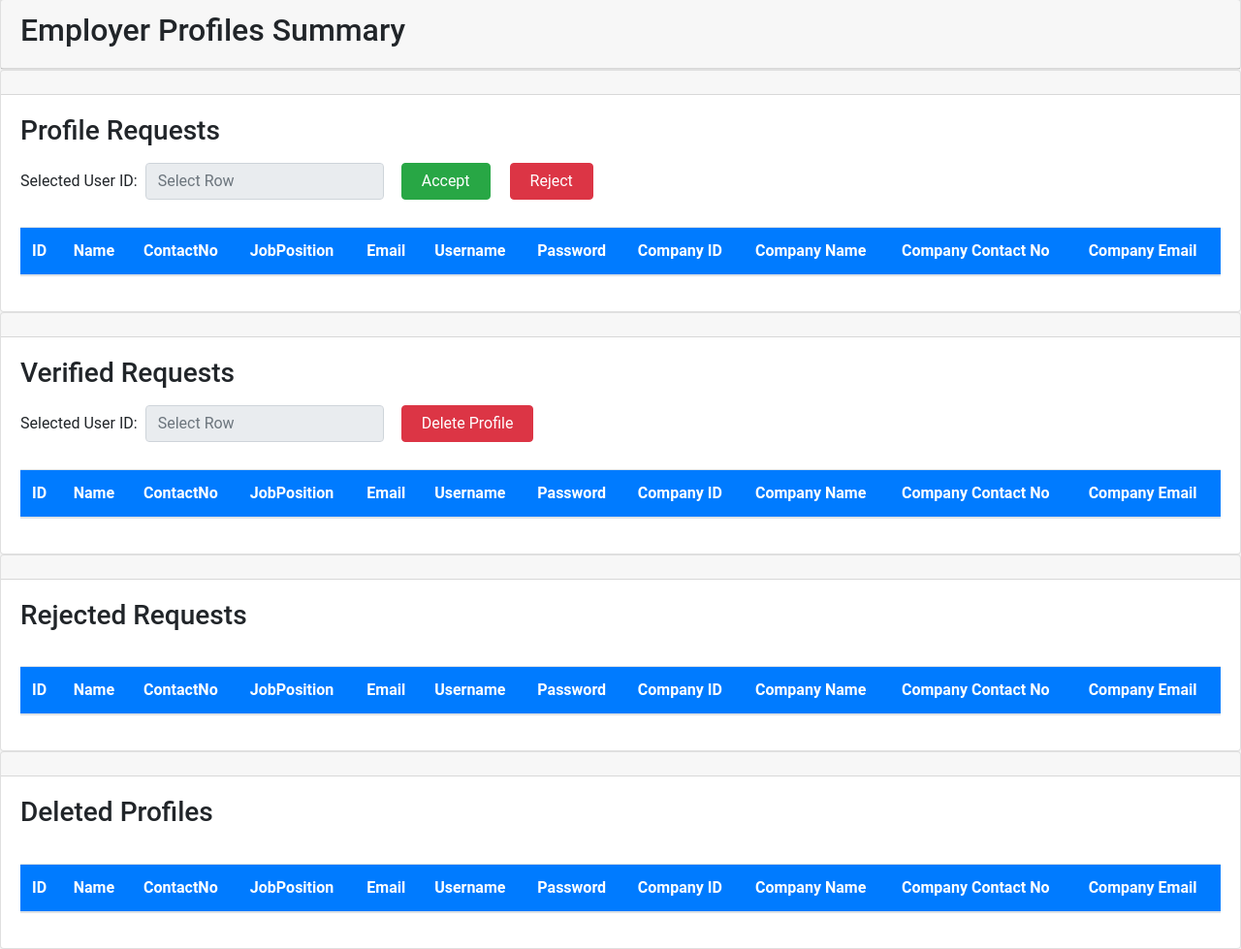
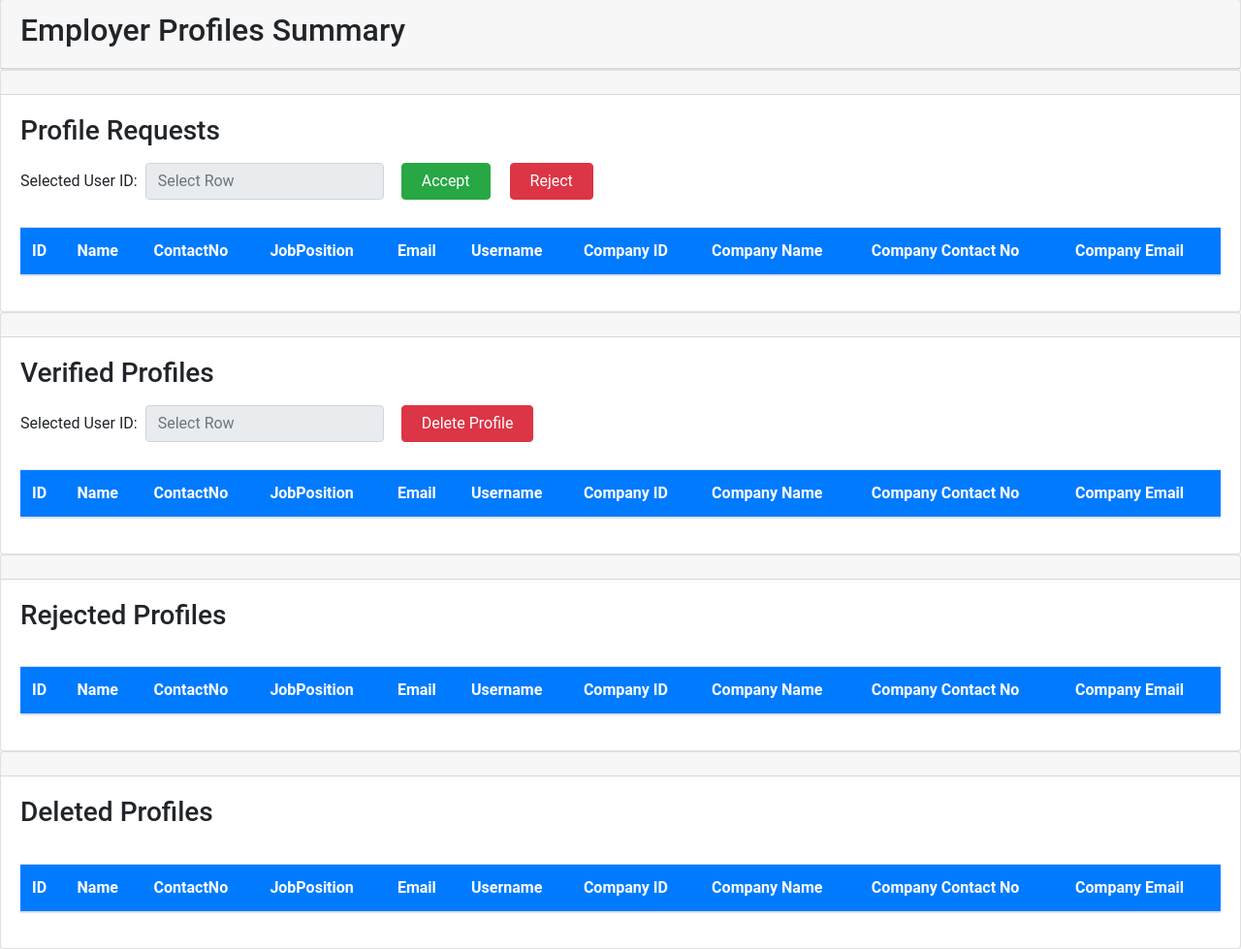
Before and after one commit to Kavinkumarsimple/futureseekers, a CodeIgniter 4 app: the page made by app/Views/AdminEmployerProfiles/index.php in a window 1280 px wide. Shown: the part 98-1077 px from the top of the page at 97% size. Run offline with PHP 8.4 and a stand-in for CodeIgniter, Linux system fonts and the light colour scheme; the template is opened without the code that fills it, so the values that code supplies are empty; some libraries are stand-ins or nearby versions.

Commit message:
Employer Edit Profile Redirect Fixed

```diff
--- a/app/Config/App.php
+++ b/app/Config/App.php
@@ -23,8 +23,8 @@ class App extends BaseConfig
 	 *
 	 * @var string
 	 */
-	public $baseURL = 'http://localhost:8080/';
-	// public $baseURL = 'http://localhost/futureseekerslk/public';
+	// public $baseURL = 'http://localhost:8080/';
+	public $baseURL = 'http://localhost/futureseekerslk/public';
 
 	/**
 	 * --------------------------------------------------------------------------
--- a/app/Views/AdminEmployerProfiles/index.php
+++ b/app/Views/AdminEmployerProfiles/index.php
@@ -102,7 +102,7 @@
                 <th>JobPosition</th>
                 <th>Email</th>
                 <th>Username</th>
-                <th>Password</th>
+                <!-- <th>Password</th> -->
                 <th>Company ID</th>
                 <th>Company Name</th>
                 <th>Company Contact No</th>
@@ -138,7 +138,8 @@
                       <td><?php echo $row->jobPosition; ?></td>
                       <td><?php echo $row->email; ?></td>
                       <td><?php echo $username; ?></td>
-                      <td><?php echo $password; ?></td>
+                      <!-- <td><?php // echo $password;
+                                ?></td> -->
                       <td><?php echo $companyid; ?></td>
                       <td><?php echo $companyname; ?></td>
                       <td><?php echo $companycno; ?></td>
@@ -167,7 +168,7 @@
       <!-- Message comes here -->
     </div>
     <div class="card-body">
-      <h3 class="card-title">Verified Requests</h3>
+      <h3 class="card-title">Verified Profiles</h3>
       <form action="<?php echo site_url('/AdminEmployerProfiles/verify') ?>" method="POST">
         <div class="form-inline">
           <label class="my-1 mr-2" for="inlineFormCustomSelectPref">Selected User ID: </label>
@@ -187,7 +188,7 @@
                 <th>JobPosition</th>
                 <th>Email</th>
                 <th>Username</th>
-                <th>Password</th>
+                <!-- <th>Password</th> -->
                 <th>Company ID</th>
                 <th>Company Name</th>
                 <th>Company Contact No</th>
@@ -223,7 +224,8 @@
                       <td><?php echo $row->jobPosition; ?></td>
                       <td><?php echo $row->email; ?></td>
                       <td><?php echo $username; ?></td>
-                      <td><?php echo $password; ?></td>
+                      <!-- <td><?php // echo $password;
+                                ?></td> -->
                       <td><?php echo $companyid; ?></td>
                       <td><?php echo $companyname; ?></td>
                       <td><?php echo $companycno; ?></td>
@@ -252,7 +254,7 @@
       <!-- Message comes here -->
     </div>
     <div class="card-body">
-      <h3 class="card-title">Rejected Requests</h3>
+      <h3 class="card-title">Rejected Profiles</h3>
 
       <br>
       <div class="table-responsive">
@@ -266,7 +268,7 @@
               <th>JobPosition</th>
               <th>Email</th>
               <th>Username</th>
-                <th>Password</th>
+              <!-- <th>Password</th> -->
               <th>Company ID</th>
               <th>Company Name</th>
               <th>Company Contact No</th>
@@ -302,7 +304,8 @@
                     <td><?php echo $row->jobPosition; ?></td>
                     <td><?php echo $row->email; ?></td>
                     <td><?php echo $username; ?></td>
-                      <td><?php echo $password; ?></td>
+                    <!-- <td><?php // echo $password;
+                              ?></td> -->
                     <td><?php echo $companyid; ?></td>
                     <td><?php echo $companyname; ?></td>
                     <td><?php echo $companycno; ?></td>
@@ -346,7 +349,7 @@
               <th>JobPosition</th>
               <th>Email</th>
               <th>Username</th>
-                <th>Password</th>
+              <!-- <th>Password</th> -->
               <th>Company ID</th>
               <th>Company Name</th>
               <th>Company Contact No</th>
@@ -382,7 +385,8 @@
                     <td><?php echo $row->jobPosition; ?></td>
                     <td><?php echo $row->email; ?></td>
                     <td><?php echo $username; ?></td>
-                      <td><?php echo $password; ?></td>
+                    <!-- <td><?php // echo $password;
+                              ?></td> -->
                     <td><?php echo $companyid; ?></td>
                     <td><?php echo $companyname; ?></td>
                     <td><?php echo $companycno; ?></td>
```
Also changed, not shown: app/Controllers/EmployerHome.php (+26 -11 lines), app/Views/AdminApplicantProfiles/index.php (+16 -12 lines), public/logo/1636873892_05345c46e7359e7aef11.png (added). Lines whose indentation alone changed are shown as unchanged.
